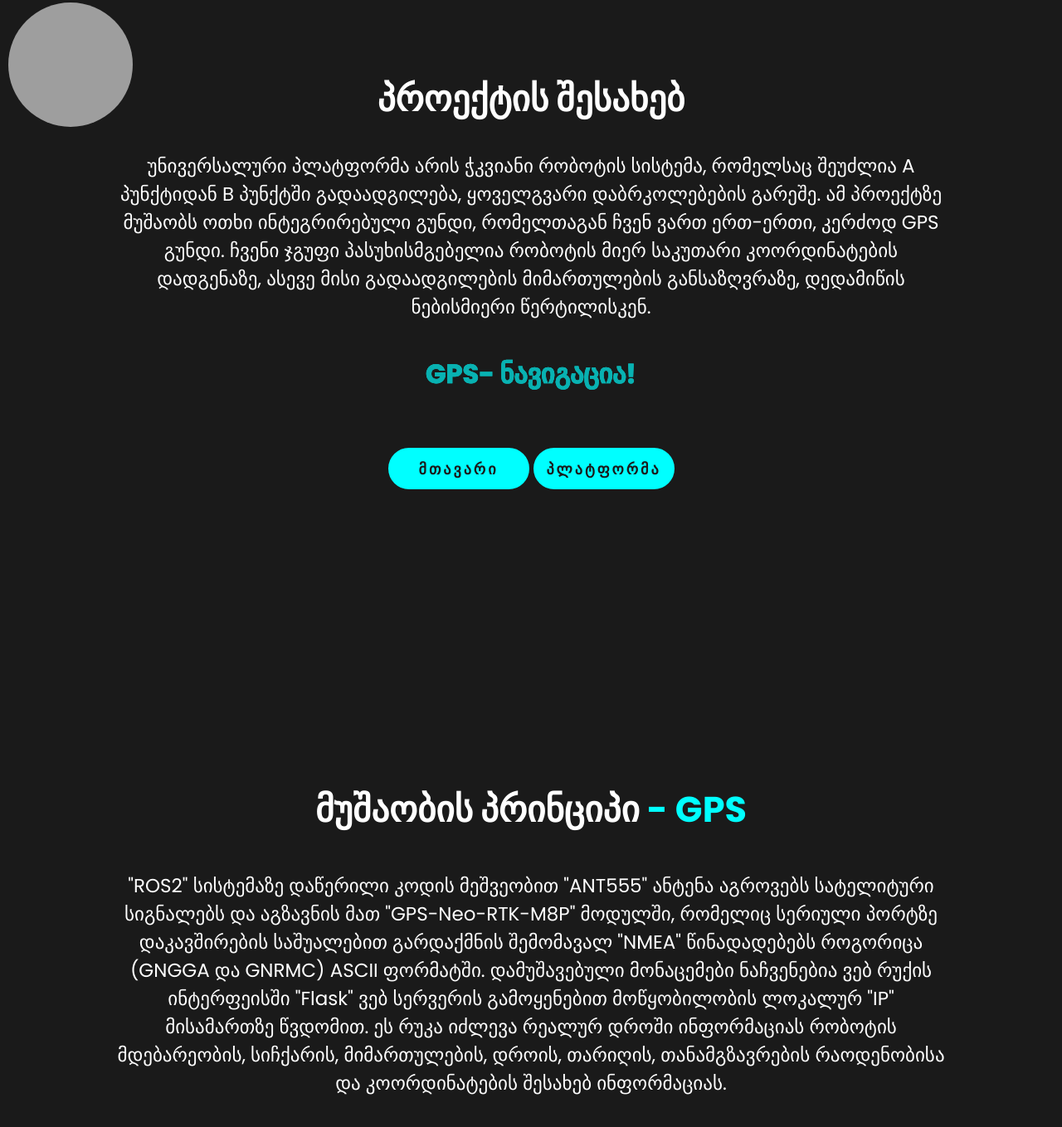
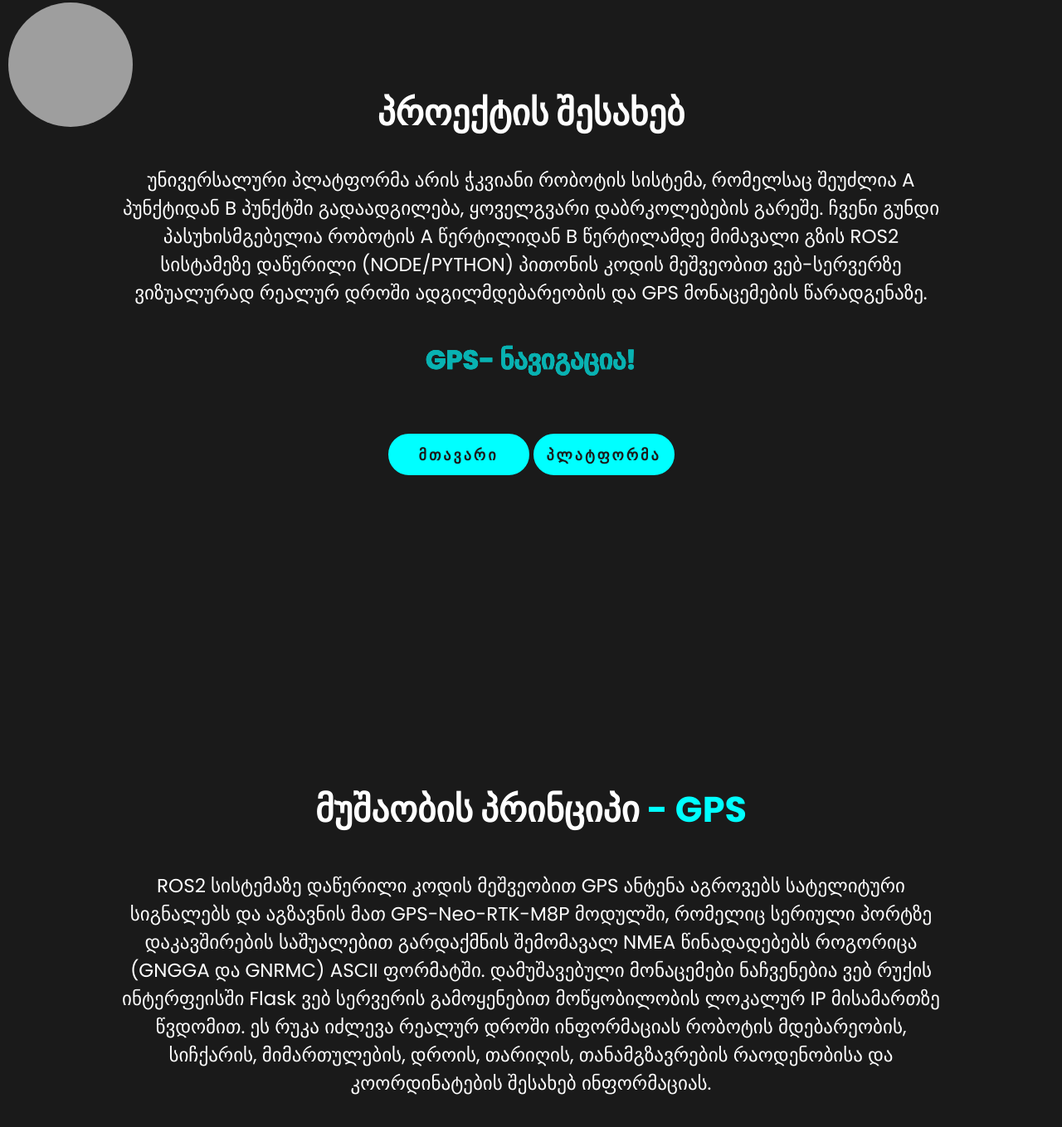
Before and after one commit to navigps/gpsnavi, a plain HTML site: page proje.html in a window 1280 px wide. Shown: the part 77-1436 px from the top of the page at 83% size. Drawn offline with nearby package versions, Linux system fonts and the light colour scheme; grey boxes are pictures that could not be loaded.

Commit message:
Update proje.html

```diff
--- a/proje.html
+++ b/proje.html
@@ -31,12 +31,11 @@
     <section class="home show-animate" id="home">
         <div class="home-content">
             <h1>პროექტის შესახებ</h1>
-            <p>უნივერსალური პლატფორმა არის ჭკვიანი რობოტის სისტემა, რომელსაც შეუძლია A
-                პუნქტიდან B პუნქტში გადაადგილება, ყოველგვარი დაბრკოლებების გარეშე. ამ
-                პროექტზე მუშაობს ოთხი ინტეგრირებული გუნდი, რომელთაგან ჩვენ ვართ ერთ-ერთი,
-                კერძოდ GPS გუნდი. ჩვენი ჯგუფი პასუხისმგებელია რობოტის მიერ საკუთარი
-                კოორდინატების დადგენაზე, ასევე მისი გადაადგილების მიმართულების განსაზღვრაზე,
-                დედამიწის ნებისმიერი წერტილისკენ.
+            <p>უნივერსალური პლატფორმა არის ჭკვიანი რობოტის სისტემა, რომელსაც შეუძლია A პუნქტიდან B პუნქტში გადაადგილება,
+                ყოველგვარი დაბრკოლებების გარეშე. ჩვენი გუნდი პასუხისმგებელია რობოტის A წერტილიდან B წერტილამდე მიმავალი
+                გზის  ROS2 სისტამეზე დაწერილი (NODE/PYTHON) პითონის კოდის მეშვეობით ვებ-სერვერზე ვიზუალურად რეალურ
+                დროში ადგილმდებარეობის და GPS მონაცემების წარადგენაზე.
+
 
             </p>
             <div class="text-animate">
@@ -57,10 +56,10 @@
     <section class="home show-animate" id="project">
         <div class="home-content">
             <h2>მუშაობის პრინციპი <span> - GPS </span><span class="animate" style="--i:2;"></span></h1>
-            <p>"ROS2" სისტემაზე დაწერილი  კოდის მეშვეობით "ANT555" ანტენა აგროვებს სატელიტური სიგნალებს და აგზავნის მათ
-                "GPS-Neo-RTK-M8P" მოდულში,  რომელიც სერიული პორტზე დაკავშირების საშუალებით გარდაქმნის შემომავალ "NMEA" წინადადებებს
-                როგორიცა (GNGGA და GNRMC) ASCII ფორმატში. დამუშავებული მონაცემები ნაჩვენებია ვებ რუქის ინტერფეისში "Flask"
-                ვებ სერვერის გამოყენებით მოწყობილობის ლოკალურ "IP" მისამართზე წვდომით. ეს რუკა იძლევა რეალურ დროში ინფორმაციას
+            <p>ROS2 სისტემაზე დაწერილი  კოდის მეშვეობით GPS ანტენა აგროვებს სატელიტური სიგნალებს და აგზავნის მათ
+                GPS-Neo-RTK-M8P მოდულში,  რომელიც სერიული პორტზე დაკავშირების საშუალებით გარდაქმნის შემომავალ NMEA წინადადებებს
+                როგორიცა (GNGGA და GNRMC) ASCII ფორმატში. დამუშავებული მონაცემები ნაჩვენებია ვებ რუქის ინტერფეისში Flask
+                ვებ სერვერის გამოყენებით მოწყობილობის ლოკალურ IP მისამართზე წვდომით. ეს რუკა იძლევა რეალურ დროში ინფორმაციას
                 რობოტის მდებარეობის, სიჩქარის, მიმართულების,
                 დროის, თარიღის, თანამგზავრების რაოდენობისა და კოორდინატების შესახებ ინფორმაციას.
 
@@ -97,7 +96,6 @@
             <li><a href="https://shorturl.at/1ge9j" target="_blank">წყარო 3 --> Compass </a></li>
             <li><a href="https://shorturl.at/6c8I1" target="_blank">წყარო 4 --> GPS</a></li>
             <li><a href="https://shorturl.at/rKGTN" target="_blank">წყარო 5 --> GPS</a></li>
-
             <li><a href="https://shorturl.at/qS259" target="_blank">წყარო 6 --> GPS</a></li>
             <li><a href="https://shorturl.at/hZc3C" target="_blank">წყარო 7 --> GPS-Compass</a></li>
         </ul>
```
